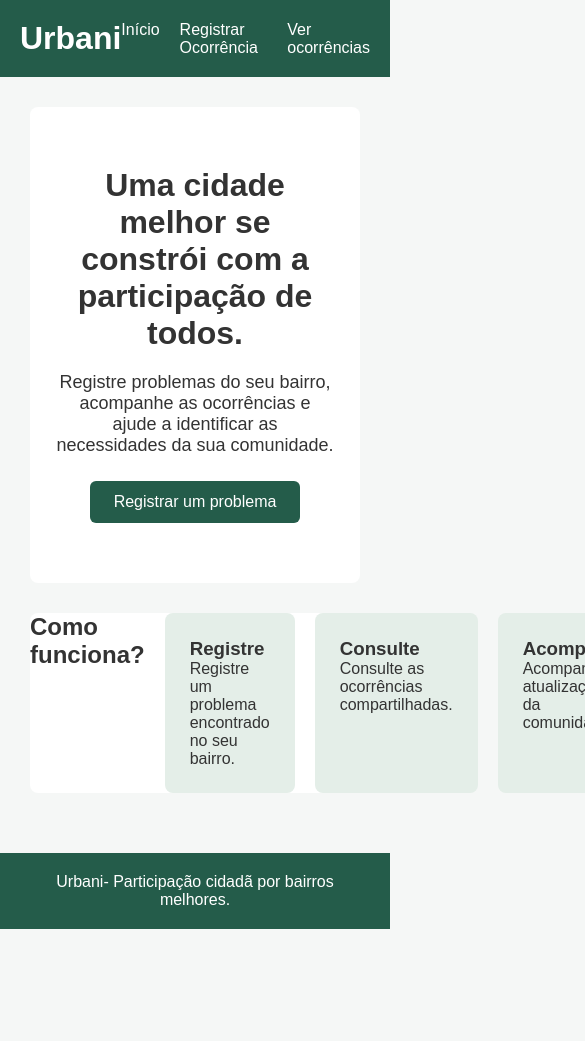
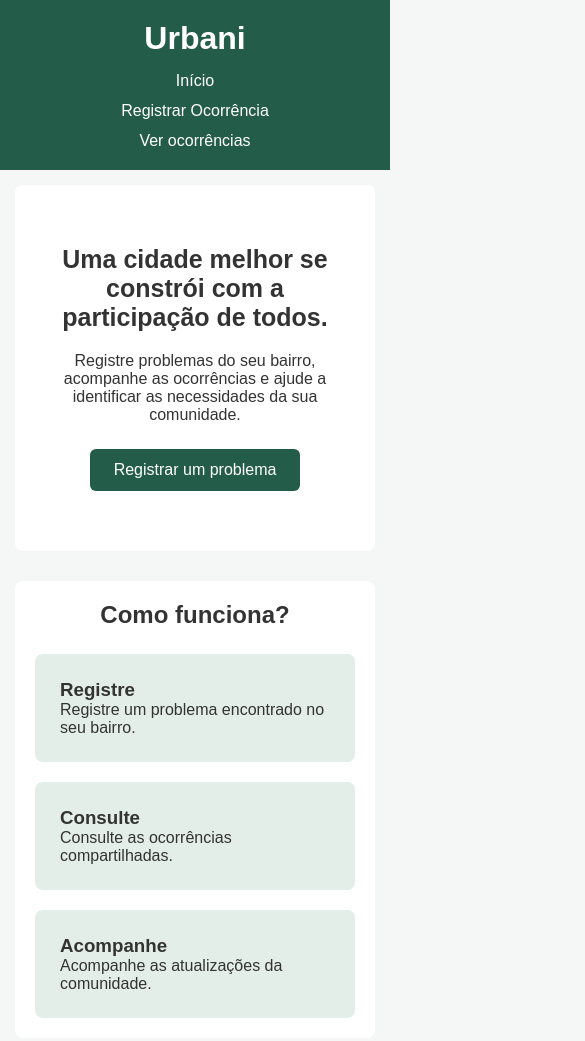
Before and after one commit to Eduardo-Sales/Urbani, a plain HTML site: page index.html in a window 390 px wide. Shown: the top 1041 px of the page, 585 px wide, since content can reach past the window. Before the commit the page ends 929 px from the top, so only its background shows below. Drawn offline with Linux system fonts and the light colour scheme.

Commit message:
Adiciona a responsividade em telas menores

```diff
--- a/CSS/style.css
+++ b/CSS/style.css
@@ -10,6 +10,10 @@ body {
     font-family: Arial, sans-serif;
     background-color: #f5f7f6;
     color: #333;
+
+    min-height: 100vh;
+    display: flex;
+    flex-direction: column;
 }
 
 /* Cabeçalho e navgação */
@@ -35,6 +39,7 @@ nav a {
 /* Conteúdo principal */
 main {
     padding: 30px;
+    flex: 1;
 }
 
 section {
@@ -78,9 +83,20 @@ footer {
     text-decoration: none;
 }
 
-/* Organização da lista */
+/* Seção de funcionamento */
+.como-funciona {
+    display: block;
+    text-align: center;
+}
+
+.como-funciona h2 {
+    margin-bottom: 25px;
+}
+
+/* Organização dos cartões*/
 .etapas {
-    display: flex;
+    display: grid;
+    grid-template-columns: repeat(3, 1fr);
     gap: 20px;
     list-style: none;
     padding: 0;
@@ -88,9 +104,36 @@ footer {
 
 /* Cartões individuais */
 .cartao {
-    flex: 1;
     padding: 25px;
     background-color: #e4eee8;
     border-radius: 8px;
+    text-align: left;
+}
 
+/* Adaptação para celulares */
+@media (max-width: 600px) {
+    header {
+        flex-direction: column;
+        gap: 15px;
+        text-align: center;
+    }
+    nav {
+        flex-direction: column;
+        gap: 12px;
+    }
+    main {
+        padding: 15px;
+    }
+    section {
+        padding: 20px;
+    }
+    .apresentacao h2 {
+        font-size: 25px;
+    }
+    .apresentacao p {
+        font-size: 16px;
+    }
+    .etapas {
+        grid-template-columns: 1fr;
+    }
 }
--- a/index.html
+++ b/index.html
@@ -41,7 +41,7 @@
 
 <!-- Explicação sobre o funcionamento da plataforma -->
 
-    <section class="etapas">
+    <section class="como-funciona">
 
         <h2>Como funciona?</h2>
             <ol class="etapas">
```
